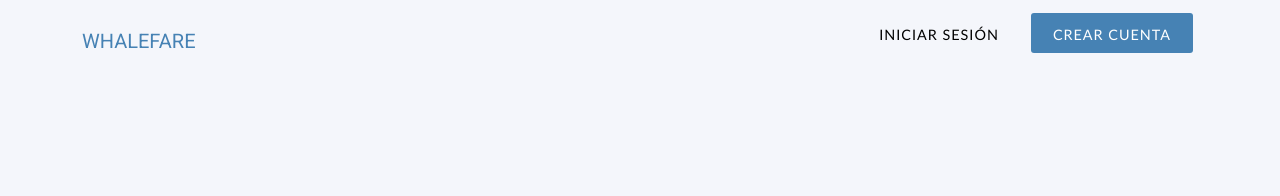
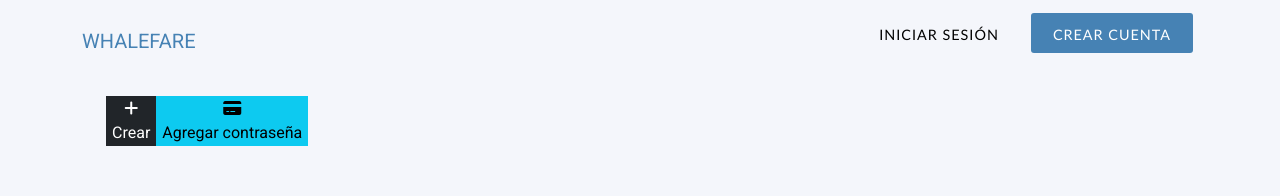
Before and after one commit to Carapiaowo/WhalefareClient, a React (Create React App) app: page /home in a window 1280 px wide. Before the commit this address led to /. Shown: the top 196 px of the page. Built offline with nearby package versions, Linux system fonts and the light colour scheme; no server answers.

Commit message:
Exposicion

```diff
--- a/src/Home.js
+++ b/src/Home.js
@@ -1,4 +1,4 @@
-import React, { Component} from 'react';
+import React, { Component } from 'react';
 import { useState } from "react";
 import generator from "generate-password";
 import { withRouter } from 'react-router-dom';
@@ -263,8 +263,9 @@ class Home extends Component {
             <div className="App">
                 <br /><br /><br />
                 <div className="container p-4">
-                    <div>
-                        <div className="container" onMouseEnter={this.safeCounter}>
+                    {/*
+                     <div>
+                       <div className="container" onMouseEnter={this.safeCounter}>
                             <div className="row justify-content-evenly">
                                 <div className="col-2 text-success">
                                     <strong>Seguras <br />{(this.state.safe)}%</strong>
@@ -273,11 +274,21 @@ class Home extends Component {
                                     <strong>Inseguras <br />{100 - (this.state.safe)}%</strong>
                                 </div>
                             </div>
+                        </div>
+                   </div>
+                   */}
+                    <div className="col">
 
-                        </div>
+<button className="btn-dark"disabled><i class="fa fa-plus "/><br/>Crear</button>
+<button className="btn-info" onClick={() => { this.setState({ form: null, tipoModal: 'insertar' }); this.modalInsertar() }}><i class="fa  fa-credit-card-alt  "/><br/>Agregar contraseña</button>
+</div>
+
+                 <div>
+                     <div className='conttt'>
+
+                     </div>
 
 
-                    </div>
                     <DragDropContext onDragEnd={this.handleOnDragEnd}>
                         <Droppable droppableId="passwords">
                             {(provided) => (
@@ -375,9 +386,8 @@ class Home extends Component {
                             )}
                         </Droppable>
                     </DragDropContext>
-
+                    </div>
                 </div>
-                <button className="btn btn-success" onClick={() => { this.setState({ form: null, tipoModal: 'insertar' }); this.modalInsertar() }}>Agregar contraseña</button>
 
                 <Modal isOpen={this.state.modalInsertar}>
 
--- a/src/Router.js
+++ b/src/Router.js
@@ -62,7 +62,7 @@ function RoutesManagement() {
                     <Route path="/home">
                         <div className='main4'>
                             <div className="container">
-                                <LoggedRoute isAuth={isLogged.isAuth} Component={Home} />
+                                <Home/>
                             </div>
                         </div>
                     </Route>
@@ -94,7 +94,7 @@ function RoutesManagement() {
                     </Route>
                     <Route path="/homep">
                         <div className='main5'>
-                            <Homep />
+                        <LoggedRoute isAuth={isLogged.isAuth} Component={Homep} />
                         </div>
                     </Route>
                     <Route component={NotFound} />
--- a/src/index.css
+++ b/src/index.css
@@ -78,6 +78,9 @@ input{
     background-repeat: no-repeat;
     background-size: cover;
     background-color: #f4f6fb;
+}
+.conttt{
+    height: 75vh;
 }
 .extra{
     width: 300px;
```
